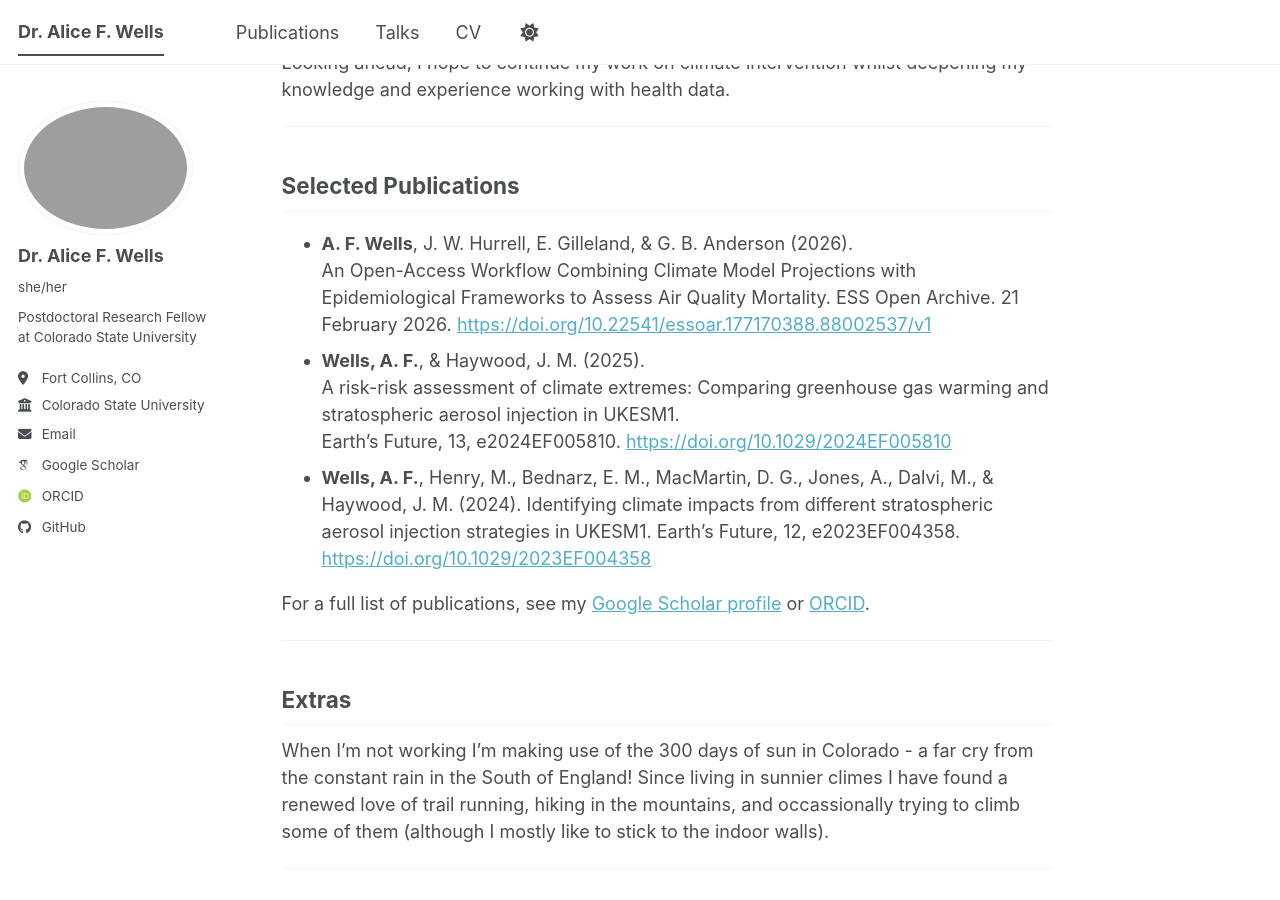
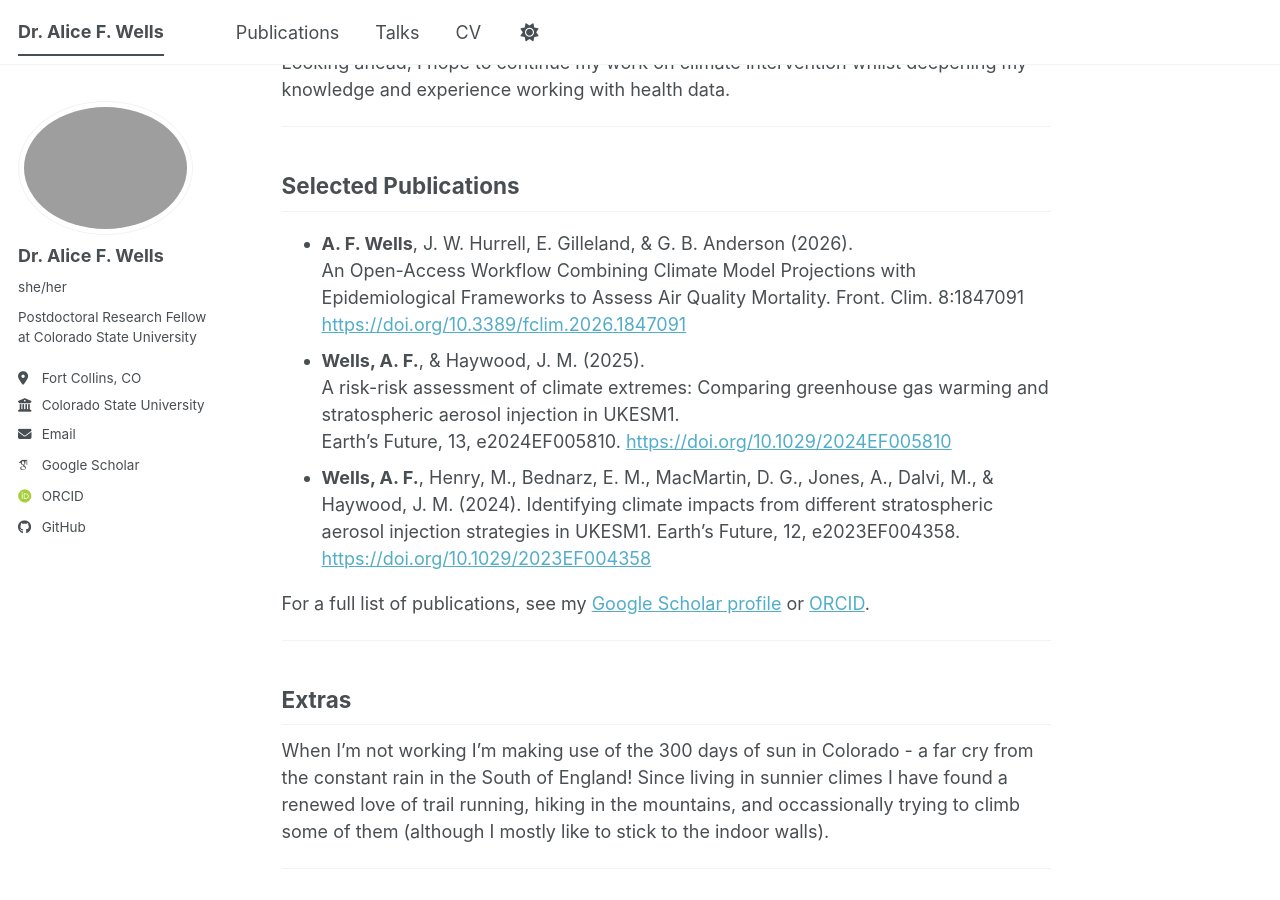
Before and after one commit to awells96/awells96.github.io, a Jekyll site: the page built from _pages/about.md, in a window 1280 px wide and 900 px high, scrolled down 438 px. Built offline with Jekyll 4.4.1, drawn with Linux system fonts in a browser that asks for light colours; some web fonts are replaced; a script bundle is joined from its source files by our own code; library files that are not in the unit come from our copies.

Commit message:
Revise publication references in about.md
Updated publication details and links for climate research articles.

```diff
--- a/_pages/about.md
+++ b/_pages/about.md
@@ -20,7 +20,7 @@ Looking ahead, I hope to continue my work on climate intervention whilst deepeni
 - **A. F. Wells**, J. W. Hurrell, E. Gilleland, & G. B. Anderson (2026).
 An Open-Access Workflow Combining Climate Model Projections with Epidemiological Frameworks
 to Assess Air Quality Mortality.
-ESS Open Archive. 21 February 2026. <https://doi.org/10.22541/essoar.177170388.88002537/v1>
+Front. Clim. 8:1847091 <https://doi.org/10.3389/fclim.2026.1847091>
 - **Wells, A. F.**, & Haywood, J. M. (2025).
 A risk-risk assessment of climate extremes: Comparing greenhouse gas warming and stratospheric aerosol injection in UKESM1.
 Earth’s Future, 13, e2024EF005810. <https://doi.org/10.1029/2024EF005810>
```
